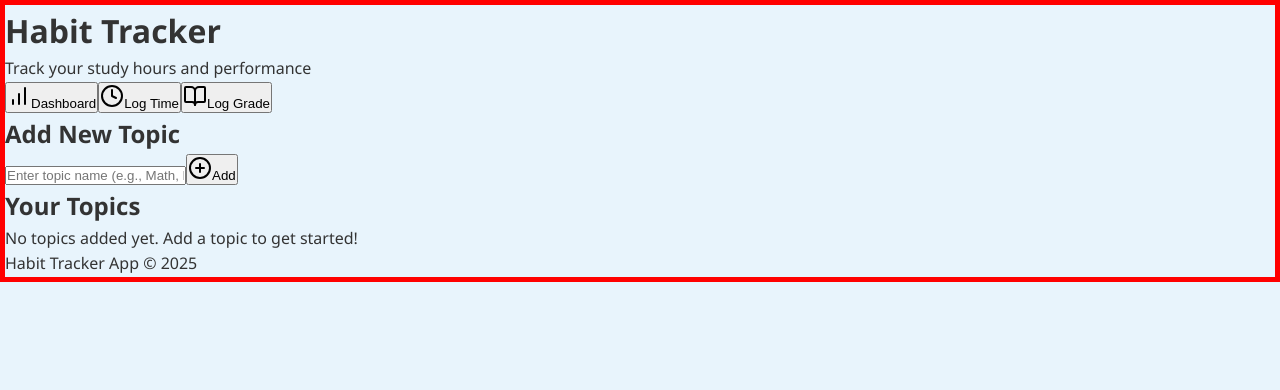
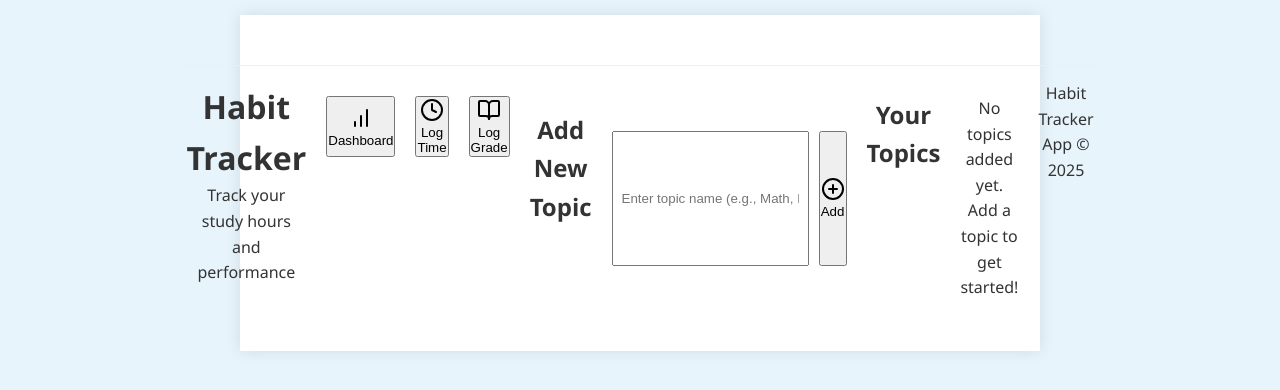
Before and after one commit to shyamtalati/Habit-Tracker, a React (Create React App) app: page / in a window 1280 px wide. Shown: the top 390 px of the page. Built offline with nearby package versions, Linux system fonts and the light colour scheme.

Commit message:
Lets try that again

```diff
--- a/src/App.css
+++ b/src/App.css
@@ -11,7 +11,63 @@ body {
   line-height: 1.6;
   color: #333;
   background-color: #e8f4fc; /* Light blue background */
-  border: 5px solid red;
+  display: flex;
+  justify-content: center;
+}
+
+/* Make content centered with max width */
+body > div {
+  max-width: 800px;
+  background-color: white;
+  padding: 20px;
+  box-shadow: 0 0 15px rgba(0, 0, 0, 0.1);
+  width: 100%;
+}
+
+/* Center the header */
+h1, h2, h3, p:first-of-type {
+  text-align: center;
+}
+
+/* Style the navigation buttons */
+div:has(button):nth-of-type(1) {
+  display: flex;
+  justify-content: center;
+  gap: 20px;
+  margin: 15px 0;
+}
+
+/* Style the Add New Topic section */
+form, div:has(input) {
+  display: flex;
+  justify-content: center;
+  margin: 20px 0;
+}
+
+/* Make sure input has space before button */
+input[type="text"] {
+  margin-right: 10px;
+  flex: 1;
+  max-width: 400px;
+  padding: 8px;
+}
+
+/* Style topic cards */
+div:has(h3) {
+  background-color: white;
+  padding: 15px;
+  border-radius: 8px;
+  margin: 15px 0;
+  box-shadow: 0 2px 5px rgba(0, 0, 0, 0.1);
+  border-left: 4px solid #4a90e2;
+}
+
+/* Center footer text */
+body > div > div:last-child {
+  text-align: center;
+  margin-top: 30px;
+  padding-top: 15px;
+  border-top: 1px solid #eee;
 }
 
 /* Layout */
```
